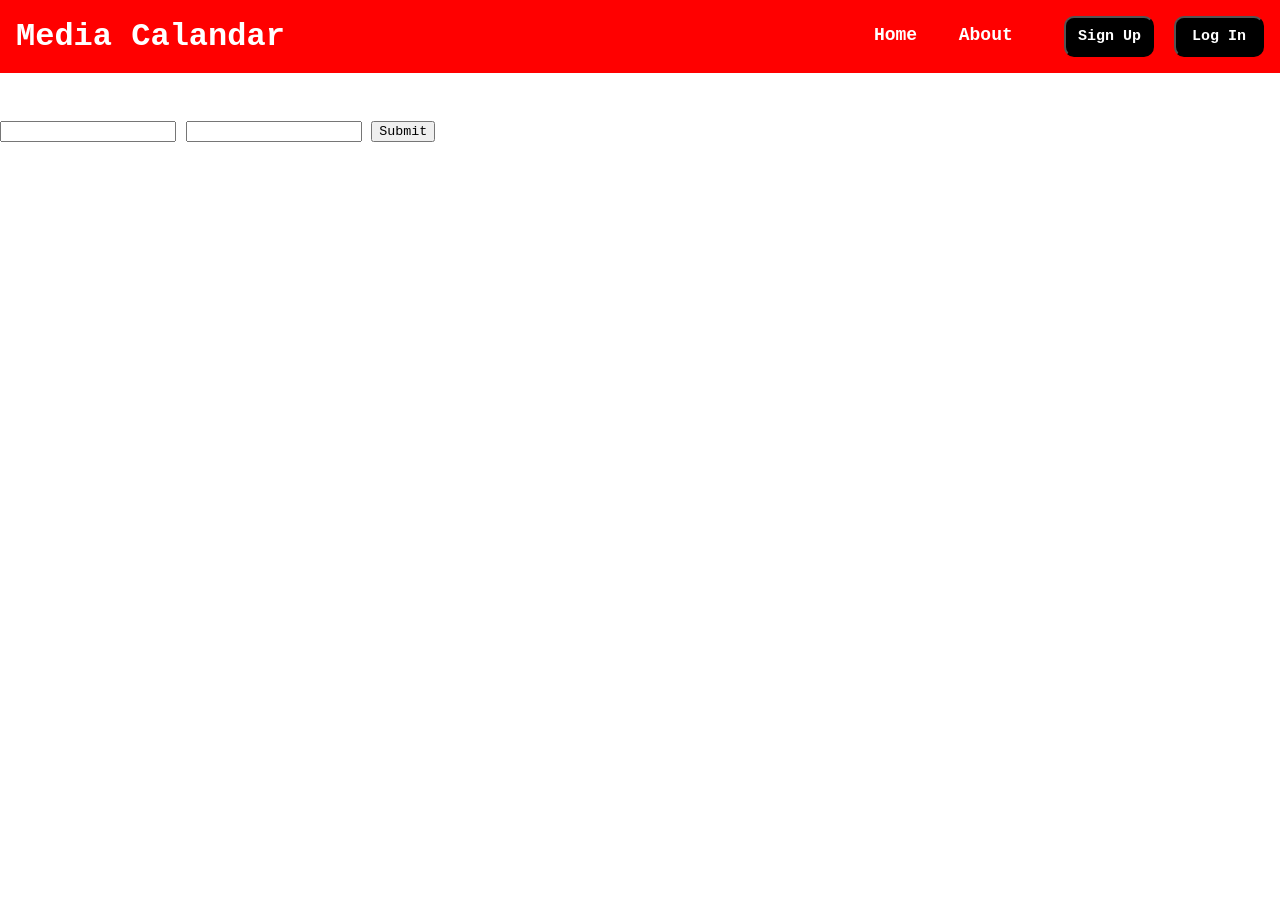
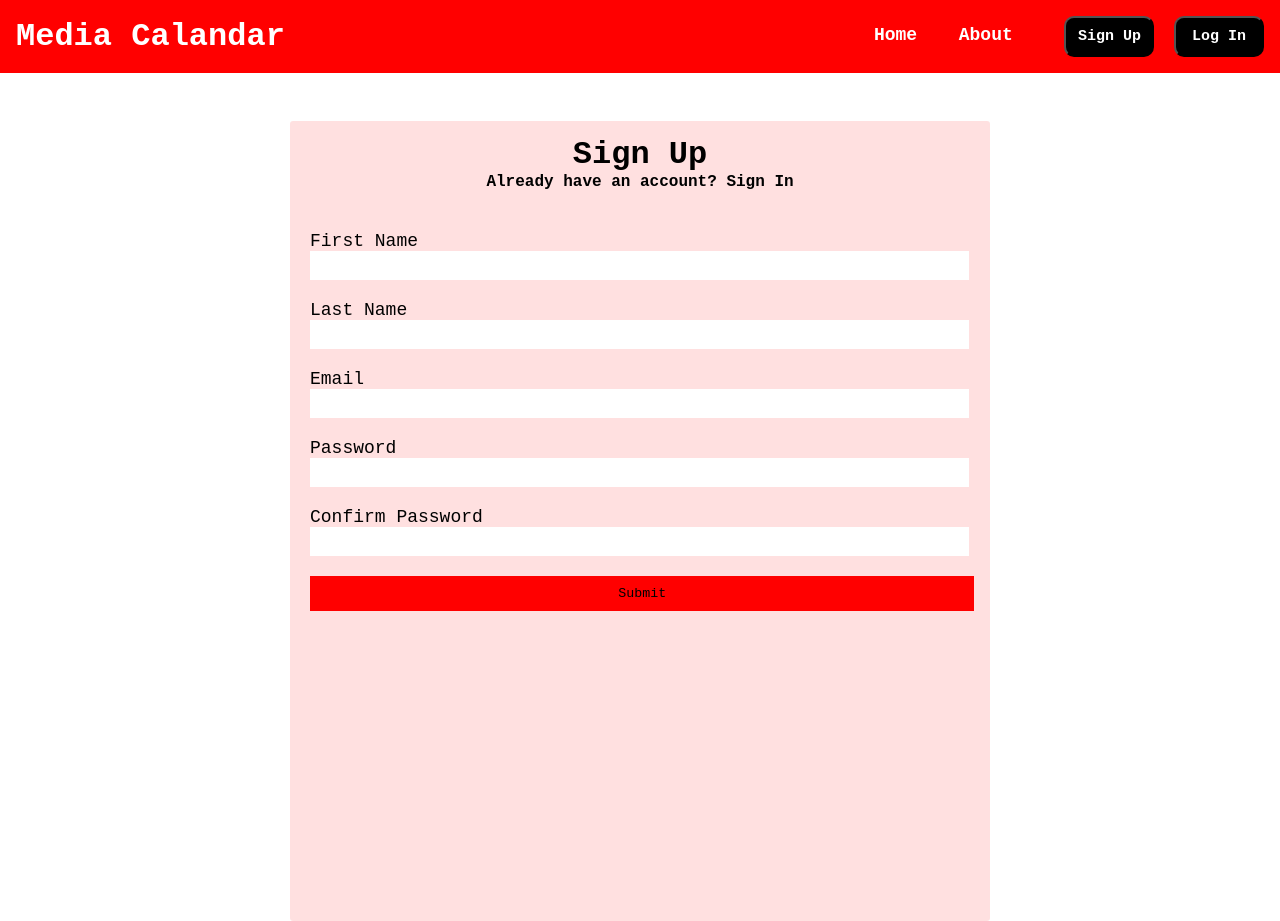
Before and after one commit to connorbrooks18/media_calendar, a Flask app: page /signup in a window 1280 px wide. Before the commit the page ends 142 px from the top, so only its background shows below. Run offline with Flask 3, Linux system fonts and the light colour scheme.

Commit message:
changed sign up page

```diff
--- a/static/css/main.css
+++ b/static/css/main.css
@@ -86,3 +86,52 @@ button a{
 #calendar ul {
     list-style-type:disc;
 }
+
+.signin-box {
+    width: 700px;
+    height: 800px;
+    margin: auto;
+    background-color: rgba(255, 0, 0, 0.123);
+    border-radius: 3px;
+}
+
+.signin-box h1{
+    text-align: center;
+    padding-top: 15px;
+
+}
+
+.signin-box h2{
+    text-align: center;
+    padding-top: 5;
+    font-size: medium;
+
+}
+.signin-box form{
+    padding-top: 20px;
+    width: auto;
+    margin-left: 20px;
+    margin-right: 35px;
+
+
+}
+
+.signin-box form label{
+    display: flex;
+    margin-top: 20px;
+    font-size: 18px;
+}
+.signin-box form input{
+    width: 100%;
+    padding: 7px;
+    border: none;
+}
+.signin-box input[type = "button"]{
+    width: 103%;
+    height: 35px;
+    margin-top: 20px;
+    border: none;
+    background-color: red;
+
+
+}
--- a/templates/signup.html
+++ b/templates/signup.html
@@ -4,14 +4,28 @@
 {% block body %}
 
 
-<form action="" method="post">
 
-<input type="email" name="email" id="email">
-<input type="password" name="password" id="password">
-<input type="submit" value="Submit">
+<div class="signin-box">
+    <h1>Sign Up</h1>
+    <h2>Already have an account? Sign In</h2>
+
+    <form action="" method="post">
+
+    <label> First Name </label>
+    <input type="text">
+    <label>Last Name</label>
+    <input type="text">
+    <label>Email</label>
+    <input type="text">
+    <label>Password</label>
+    <input type="password">
+    <label>Confirm Password</label>
+    <input type="password">
+    <input type="button" value="Submit">
 
 
-</form>
+
+    </form>
 
 
 {% endblock body %}
```
Also changed, not shown: templates/login.html (+9 -3 lines).
